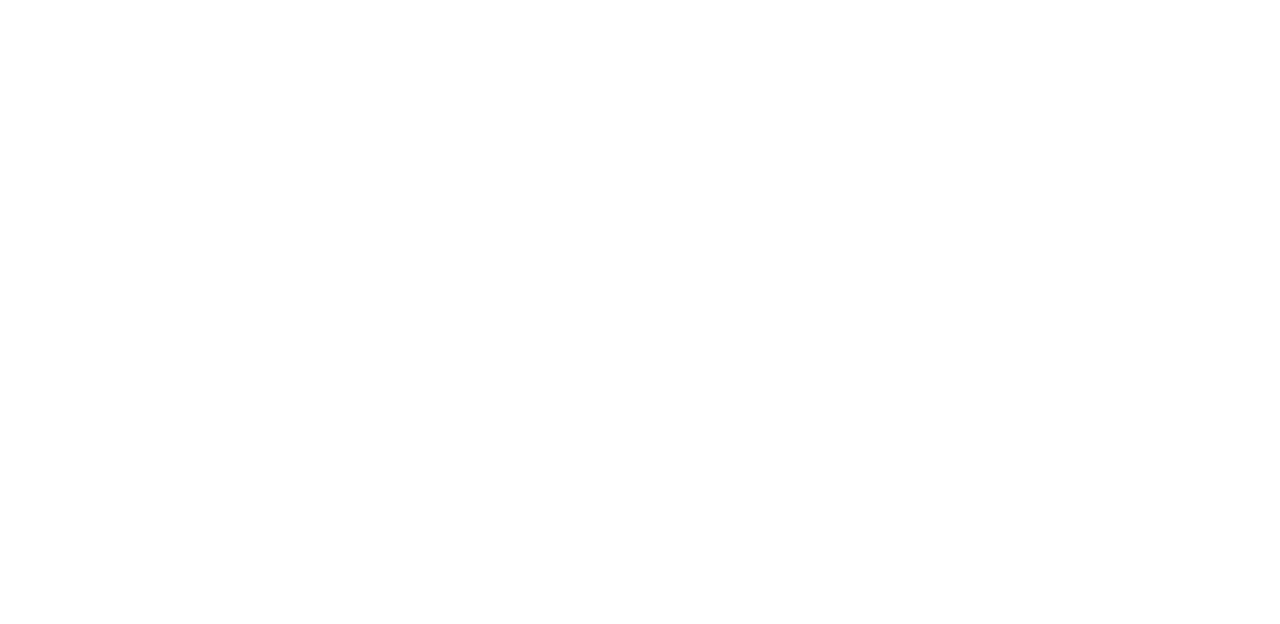
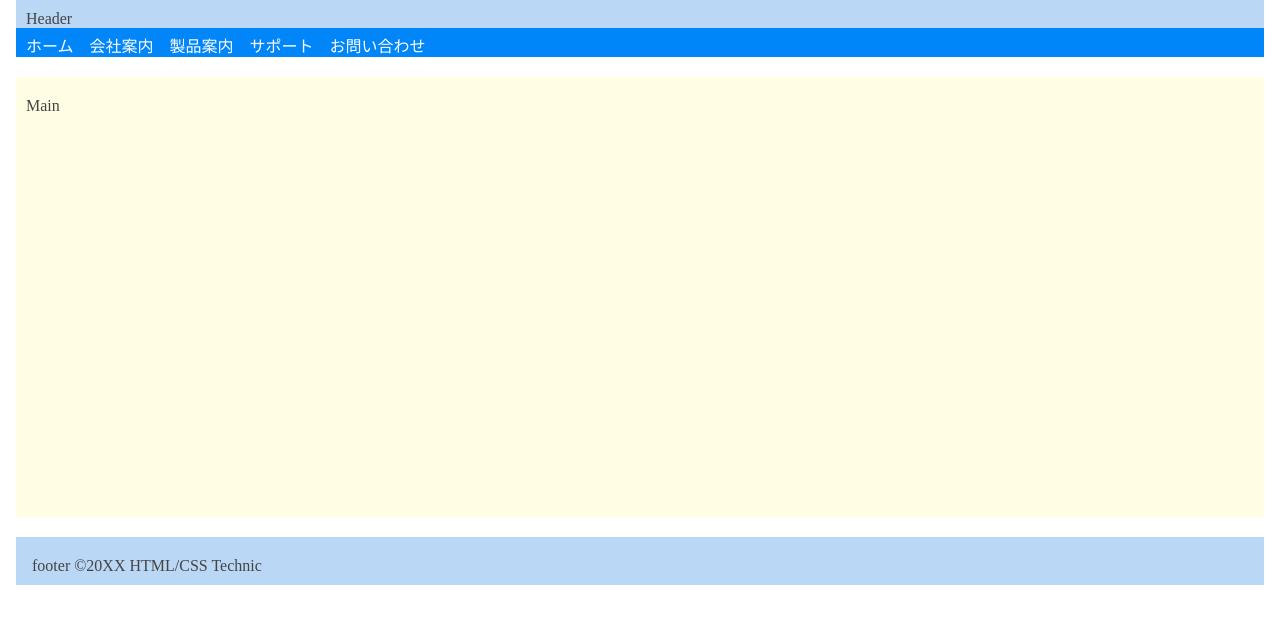
Before and after one commit to s20008/Web-Extention, a plain HTML site: page chapter12/c12-01/index.html in a window 1280 px wide. Drawn offline with Linux system fonts and the light colour scheme.

Commit message:
chapter12途中

```diff
--- a/chapter12/c12-01/index.html
+++ b/chapter12/c12-01/index.html
@@ -4,8 +4,44 @@
     <meta charset="UTF-8">
     <meta name="viewport" content="width=device-width, initial-scale=1.0">
     <title>シングルコラムレイアウト</title>
+    <link rel="stylesheet" href="normalize.css">
+    <link rel="stylesheet" href="style.css">
 </head>
 <body>
+    <header>
+        <div class="container">
+            <div class="header-inner">
+                <div class="logo">Header</div>
+            </div>
+        </div>
+    </header>
 
+    <nav>
+        <div class="container">
+            <div class="nav-inner">
+                ホーム　会社案内　製品案内　サポート　お問い合わせ
+            </div>
+        </div>
+    </nav>
+
+    <section>
+        <div class="container">
+            <main>
+                <div class="main-inner">
+                    <p class="main-title">Main</p>
+                </div>
+            </main>
+        </div>
+
+    </section>
+
+    <footer>
+        <div class="container">
+            <div class="footer-inner">
+                <p class="copyright">footer &copy;20XX HTML/CSS Technic</p>
+            </div>
+        </div>
+
+    </footer>
 </body>
 </html>
--- a/chapter12/c12-01/style.css
+++ b/chapter12/c12-01/style.css
@@ -2,4 +2,57 @@
 
 body {
     margin: 0;
+    color: #444;
 }
+
+.container {
+    padding: 0 16px 0 16px;
+}
+
+nav {
+    margin-bottom: 20px;
+}
+
+main p:last-child{
+    margin-bottom: 0;
+}
+
+.main-title {
+    margin: 0;
+}
+
+.header-inner {
+    background: #bad7f5;
+    padding: 10px 10px 0 10px;
+}
+
+.nav-inner {
+    color: #fff;
+    background: #0086f9;
+    padding: 10px 10px 0 10px;
+}
+
+.main-inner {
+    background: #fffde3;
+    height: 400px;
+    padding: 20px 10px 20px 10px;
+}
+
+.sidebar-inner {
+    background: #c0f5b9;
+    padding: 20px 10px 20px 10px;
+}
+
+footer {
+    margin-top: 20px;
+}
+
+.footer-inner {
+    background:  #bad7f5;
+    padding: 20px 16px 10px 16px;
+}
+
+
+.copyright {
+    margin: 0;
+}
```
